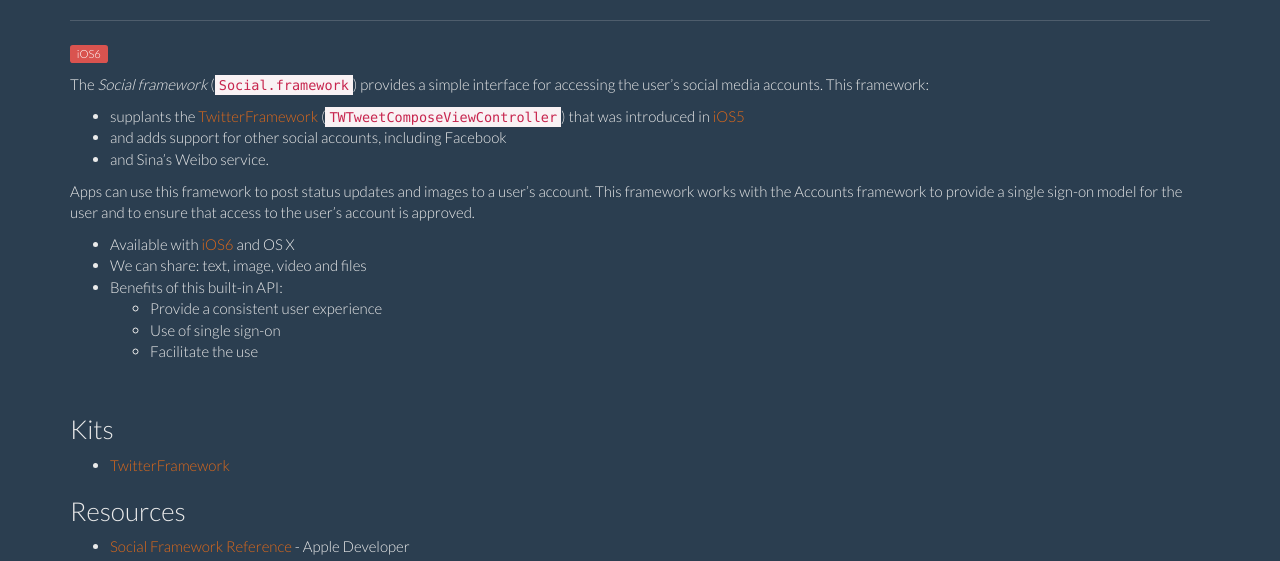
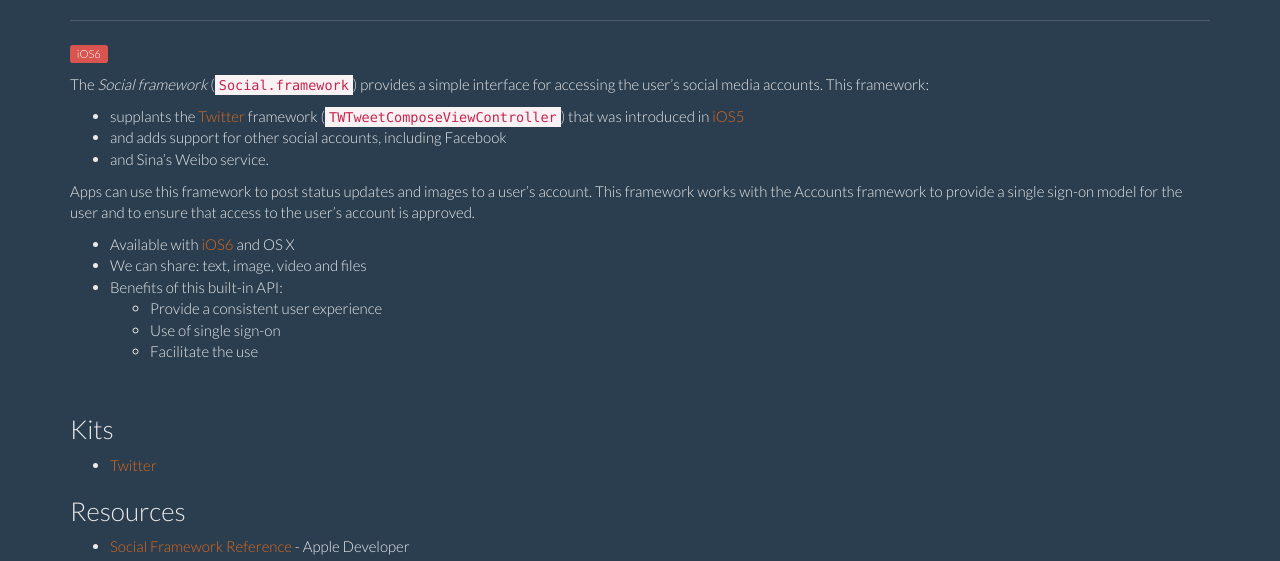
Before and after one commit to ioskit/ioskit.github.io, a Jekyll site: the page built from _kits/Social.md, in a window 1280 px wide and 1105 px high. Shown: the part 257-818 px from the top of the window. Built offline with Jekyll 4.4.1, drawn with Linux system fonts in a browser that asks for light colours; nearby versions of some CDN libraries.

Commit message:
#26 - Deadlinks checker: update broken links (see brokenlinkcheck.com).

```diff
--- a/_kits/Social.md
+++ b/_kits/Social.md
@@ -8,7 +8,7 @@
 icon__: /resources/images/kits/CoreAudio/core-audio.png
 abstract: "Contains interfaces for interacting with social media accounts."
 kits:
- - TwitterFramework
+ - Twitter
 links:
  - link:
      name: 'Social Framework Reference'
@@ -19,7 +19,7 @@
 
 The *Social framework* (`Social.framework`) provides a simple interface for accessing the user’s social media accounts. This framework:
 
-* supplants the [TwitterFramework](/TwitterFramework) (`TWTweetComposeViewController`) that was introduced in [iOS5](/iOS5)
+* supplants the [Twitter](/Twitter) framework (`TWTweetComposeViewController`) that was introduced in [iOS5](/iOS5)
 * and adds support for other social accounts, including Facebook
 * and Sina’s Weibo service.
 
```
Also changed, not shown: _kits/AudioToolbox.md (+1 -1 lines), _kits/InteractivePlaygrounds.md (+1 -1 lines), README.md.
